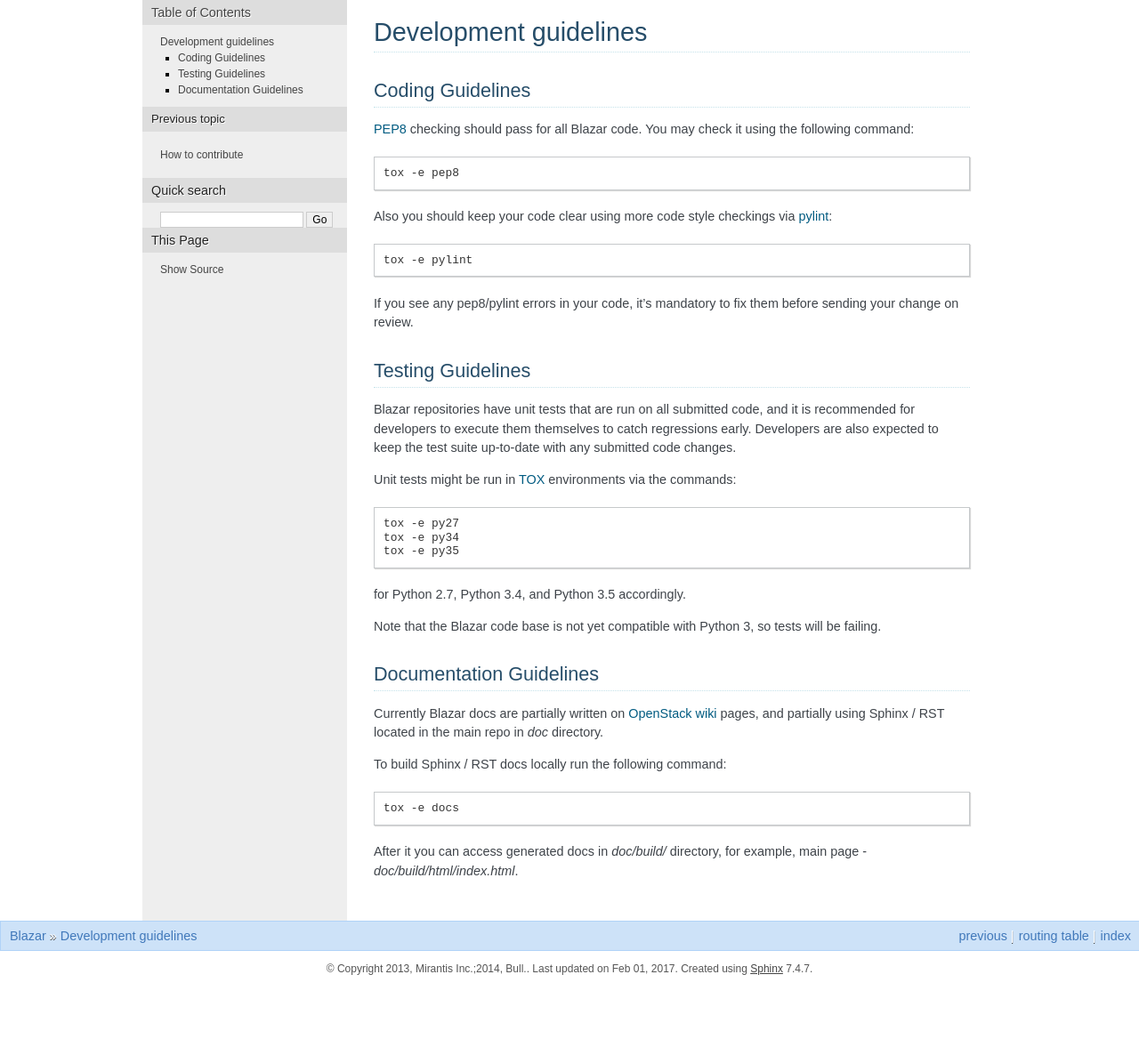
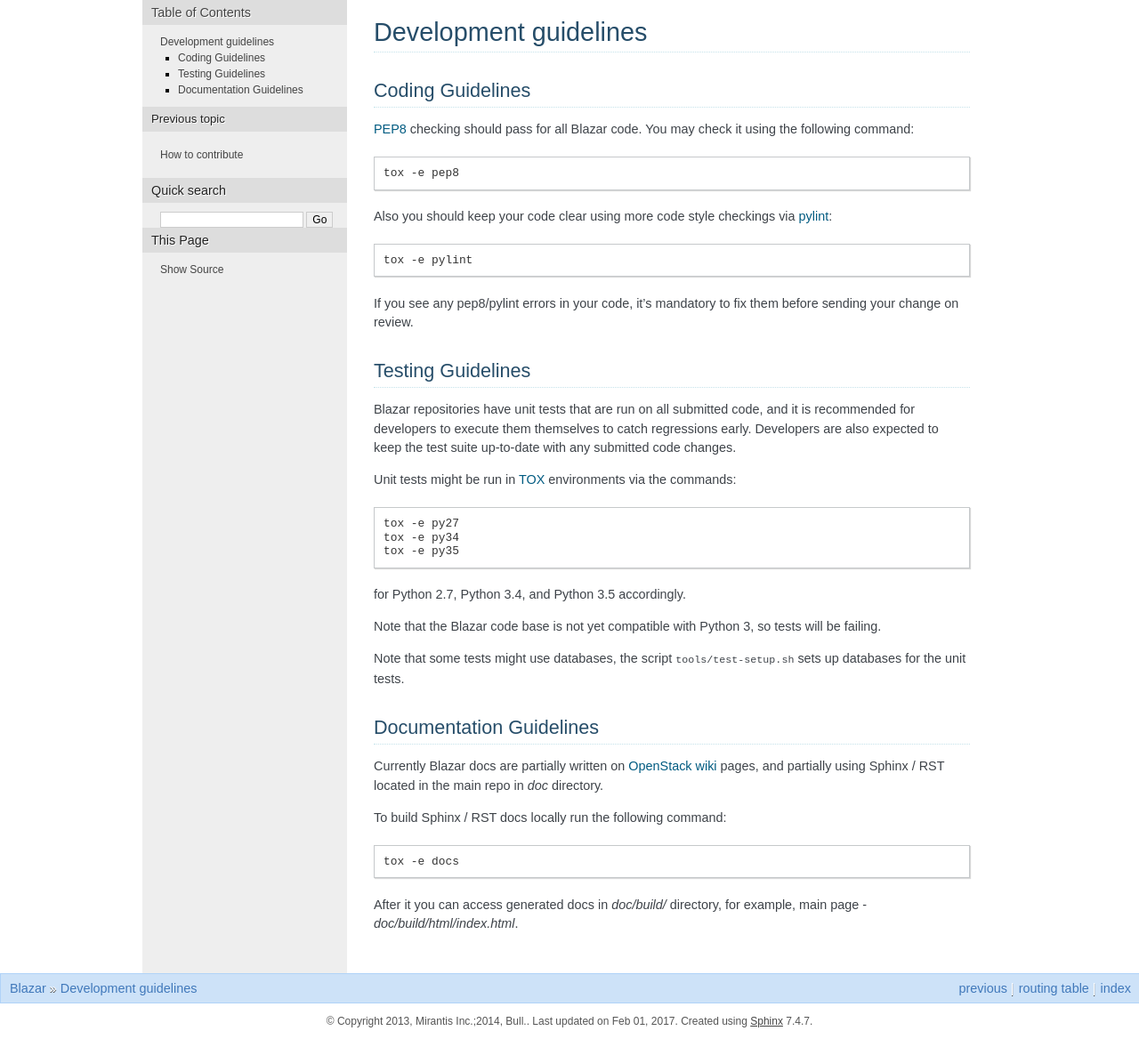
Before and after one commit to openstack/blazar, a Sphinx documentation site: the page built from doc/source/devref/development.guidelines.rst, in a window 1280 px wide. Shown: the whole page at 89% size. Built offline with Sphinx 7.4.7, drawn with Linux system fonts in a browser that asks for light colours; the version number could not be read and is left out; before the commit the page ends 1109 px from its top, so only the background shows below that.

Commit message:
Prepare for using standard python tests
Add simple script to setup mysql and postgresql databases, this script
can be run by users during testing and will be run by CI systems for
specific setup before running unit tests.

This allows to change in project-config the python-db jobs to
python-jobs since python-jobs will call this script initially.

Update devref for this.

See also
http://lists.openstack.org/pipermail/openstack-dev/2016-November/107784.html

Change-Id: I845c04b32c6b2bba055829cb2100f5beba94de4d
Needed-By: I4f2ce44f9e28c94d6562d5c520c00c35207f7123

```diff
--- a/doc/source/devref/development.guidelines.rst
+++ b/doc/source/devref/development.guidelines.rst
@@ -49,6 +49,9 @@
 Note that the Blazar code base is not yet compatible with Python 3, so tests
 will be failing.
 
+Note that some tests might use databases, the script
+``tools/test-setup.sh`` sets up databases for the unit tests.
+
 Documentation Guidelines
 ------------------------
 
```
Also changed, not shown: 1 other file.
